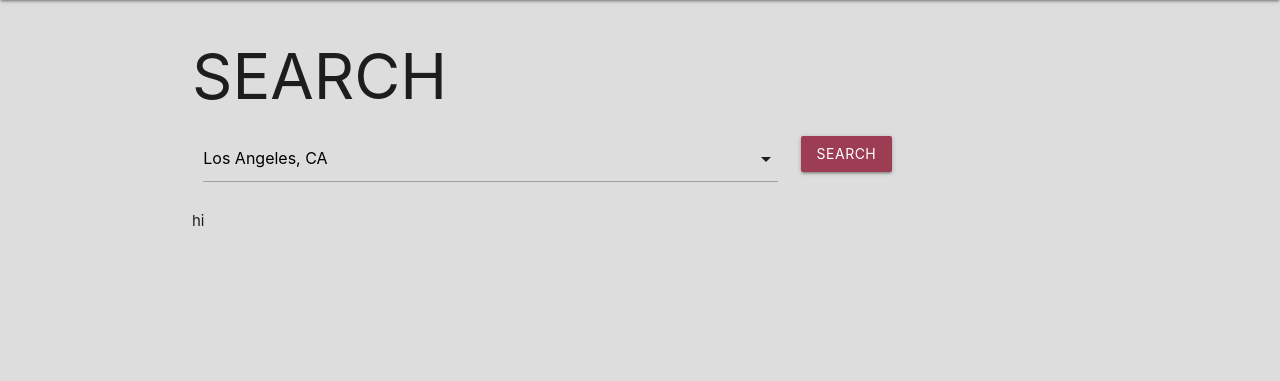
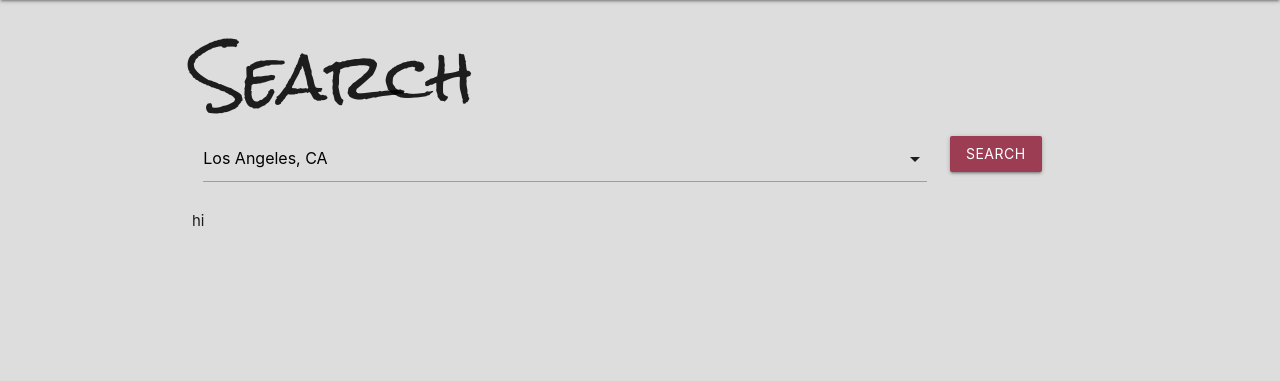
Before and after one commit to Kklu78/events-with-friends, a Django app: page /events/search/ in a window 1280 px wide. Shown: the part 64-445 px from the top of the page. Run offline with Django 3.2, Linux system fonts and the light colour scheme.

Commit message:
format card for search, add styling

```diff
--- a/main_app/static/css/style.css
+++ b/main_app/static/css/style.css
@@ -17,6 +17,12 @@ body {
   nav {
       background-color: #40575E;
   }
+  h1 {
+      font-family: 'Rock Salt', cursive;
+  }
+  h4 {
+      font-family: 'Nothing You Could Do', cursive;
+  }
   .btn {
       background-color: #9c3d54;
   }
@@ -24,3 +30,11 @@ body {
   .btn:hover {
       background-color: #719fb0;
   }
+
+  .card {
+      opacity: 0.7;
+      transition: .4s ease-in-out;
+  }
+  .card:hover {
+      opacity: 1;
+  }
--- a/main_app/templates/base.html
+++ b/main_app/templates/base.html
@@ -9,6 +9,7 @@
     <title>EVENTS WITH FRIENDS</title>
     <link rel="stylesheet" href="https://cdnjs.cloudflare.com/ajax/libs/materialize/1.0.0/css/materialize.min.css">
     <link rel="stylesheet" type="text/css" href="{% static 'css/style.css' %}">
+    <link href="https://fonts.googleapis.com/css2?family=Nothing+You+Could+Do&family=Rock+Salt&display=swap" rel="stylesheet">
     <script src="https://cdnjs.cloudflare.com/ajax/libs/materialize/1.0.0/js/materialize.min.js"></script>
 </head>
 <body>
@@ -21,8 +22,8 @@
                 <ul class="right">
                     <li><a href="">Home</a></li>
                     {% if user.is_authenticated %}
-                      <li><a href="">Search Events</a></li>
-                      <li><a href="">View Saved Events</a></li>
+                      <li><a href="{% url 'search' %}">Search Events</a></li>
+                      <li><a href="{% url 'index' %}">View Saved Events</a></li>
                       <li><a href="{% url 'logout' %}">Log Out</a></li>
                     {% else %}
                       <li><a href="{% url 'login' %}">Log In</a></li>
--- a/main_app/templates/events/search.html
+++ b/main_app/templates/events/search.html
@@ -1,9 +1,9 @@
 {% extends 'base.html' %}
 
 {% block content %}
-<h1>SEARCH</h1>
+<h1>Search</h1>
 <div class="row">
-    <div class="col s8">
+    <div class="col s10">
         <form action="" method="POST">
             {% csrf_token %}
             <select id="id_city" name='city'>
@@ -17,24 +17,27 @@
                 <option value="Austin, TX">Austin, TX</option>
             </select>
     </div>
-    <div class="col s4">
+    <div class="col s2">
         <input type="submit" class="btn" value="search">
         </form>
     </div>
 </div>
 {% if events %}
-<h4>Upcoming Events in {{ city }}</h4>
+<h4>Upcoming Events in {{ city }}:</h4>
 {% for event in events %}
+<div class="row">
+    <div class="col s12">
         <div class="card">
             <a href="/events/{{ event.id }}/">
-    <div class="card-content">
+            <div class="card-image">
+                <img src="{{ event.images.3.url }}" height='auto' width='200'>
                 <span class="card-title">
-            <img src="{{ event.images.3.url }}" height='200' width='auto'>
-            <br>
                     {{ event.name }} | {{ event.dates.start.localDate }}
                 </span>
             </div>
             </a>
+        </div>
+    </div>
 </div>
 
 {% endfor %}
```
Lines whose indentation alone changed are shown as unchanged.
